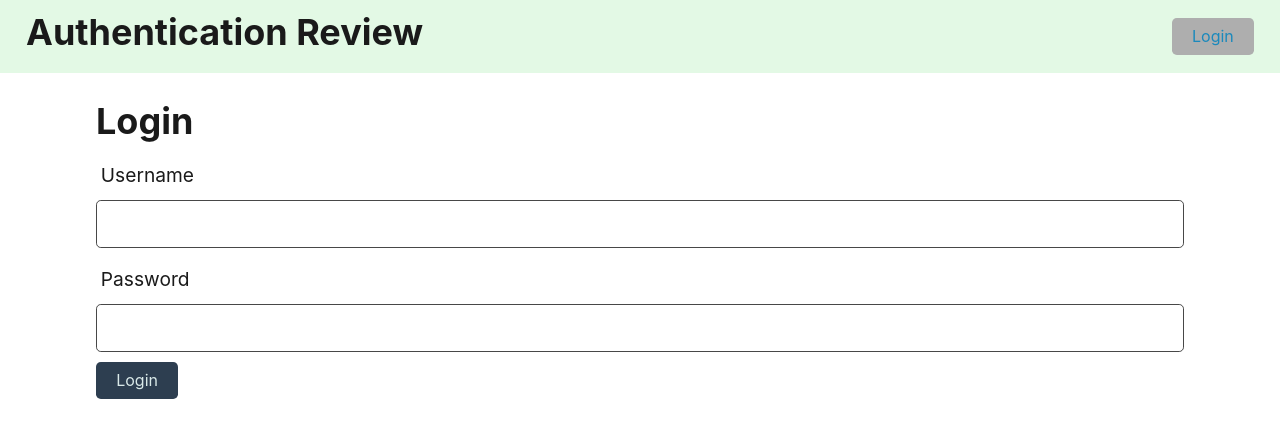
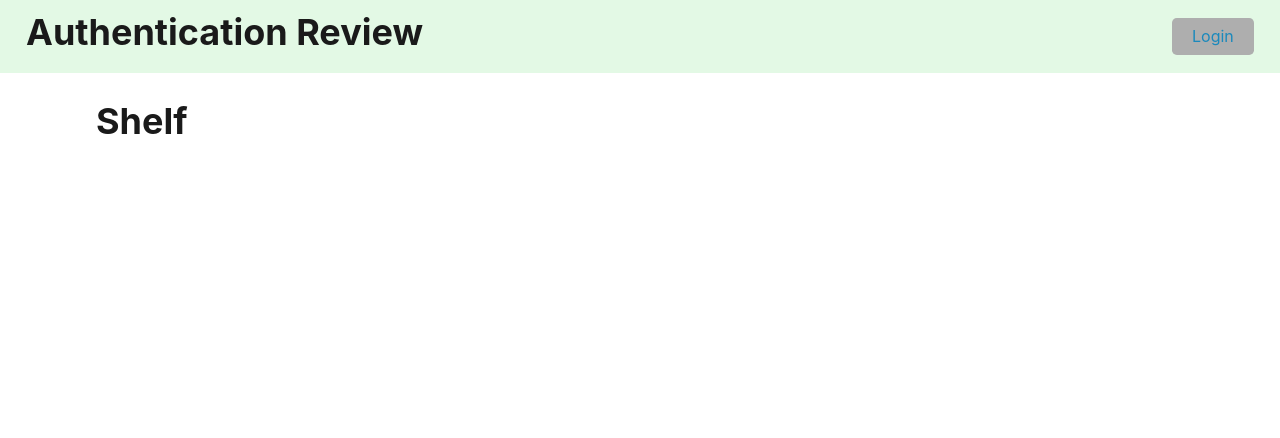
Before and after one commit to tannerflake/WellRead-v1, a React app in the folder client/: page /login in a window 1280 px wide. Shown: the top 438 px of the page. Built offline with nearby package versions, Linux system fonts and the light colour scheme; the HTML template or start-up script is replaced by a standard one.

Commit message:
Added pages for each of us to build

```diff
--- a/client/src/components/Users.tsx
+++ b/client/src/components/Users.tsx
@@ -1,7 +1,7 @@
 import React from 'react';
 
 import type { UserData } from "../interfaces/UserData";
-import auth from '../utils/auth';
+//import auth from '../utils/auth';
 
 // Define the props for the component
 interface UserListProps {
--- a/client/src/main.tsx
+++ b/client/src/main.tsx
@@ -4,9 +4,9 @@ import './index.css';
 
 import App from './App.tsx';
 
-import ErrorPage from './pages/ErrorPage.tsx';
-import Home from './pages/Home.tsx';
-import Login from './pages/Login.tsx';
+import ErrorPage from './pages/Search.tsx';
+import Home from './pages/Recs.tsx';
+import Login from './pages/Shelf.tsx';
 
 const router = createBrowserRouter([
   {
--- a/client/src/pages/ErrorPage.tsx
+++ /dev/null
@@ -1,10 +0,0 @@
-const ErrorPage = () => {
-  return (
-    <section>
-      <h1>404: Page Not Found</h1>
-      <h1> ¯\_(ツ)_/¯</h1>
-    </section>
-  );
-};
-
-export default ErrorPage;
--- a/client/src/pages/Home.tsx
+++ /dev/null
@@ -1,60 +0,0 @@
-import { useState, useEffect, useLayoutEffect } from "react";
-import { retrieveUsers } from "../api/userAPI";
-import type { UserData } from "../interfaces/UserData";
-import ErrorPage from "./ErrorPage";
-import UserList from '../components/Users';
-import auth from '../utils/auth';
-
-const Home = () => {
-
-    const [users, setUsers] = useState<UserData[]>([]);
-    const [error, setError] = useState(false);
-    const [loginCheck, setLoginCheck] = useState(false);
-
-    useEffect(() => {
-        if (loginCheck) {
-            fetchUsers();
-        }
-    }, [loginCheck]);
-
-    useLayoutEffect(() => {
-        checkLogin();
-    }, []);
-
-    const checkLogin = () => {
-        if (auth.loggedIn()) {
-            setLoginCheck(true);
-        }
-    };
-
-    const fetchUsers = async () => {
-        try {
-            const data = await retrieveUsers();
-            setUsers(data)
-        } catch (err) {
-            console.error('Failed to retrieve tickets:', err);
-            setError(true);
-        }
-    }
-
-    if (error) {
-        return <ErrorPage />;
-    }
-
-    return (
-        <>
-            {
-                !loginCheck ? (
-                    <div className='login-notice'>
-                        <h1>
-                            Login to view all your friends!
-                        </h1>
-                    </div>
-                ) : (
-                    <UserList users={users} />
-                )}
-        </>
-    );
-};
-
-export default Home;
--- a/client/src/pages/Login.tsx
+++ /dev/null
@@ -1,71 +0,0 @@
-import { useState, FormEvent, ChangeEvent } from "react";
-
-import Auth from '../utils/auth';  // Import the Auth utility for managing authentication state
-import { login } from "../api/authAPI";  // Import the login function from the API
-import { UserLogin } from "../interfaces/UserLogin";  // Import the interface for UserLogin
-
-const Login = () => {
-  // State to manage the login form data
-  const [loginData, setLoginData] = useState<UserLogin>({
-    username: '',
-    password: ''
-  });
-
-  // Handle changes in the input fields
-  const handleChange = (e: ChangeEvent<HTMLInputElement | HTMLSelectElement>) => {
-    const { name, value } = e.target;
-    setLoginData({
-      ...loginData,
-      [name]: value
-    });
-  };
-
-  // Handle form submission for login
-  const handleSubmit = async (e: FormEvent) => {
-    e.preventDefault();
-    try {
-      // Call the login API endpoint with loginData
-      const data = await login(loginData);
-      // If login is successful, call Auth.login to store the token in localStorage
-      Auth.login(data.token);
-    } catch (err) {
-      console.error('Failed to login', err);  // Log any errors that occur during login
-    }
-  };
-
-  return (
-    <div className='form-container'>
-      <form className='form login-form' onSubmit={handleSubmit}>
-        <h1>Login</h1>
-        {/* Username input field */}
-        <div className="form-group">
-          <label>Username</label>
-          <input
-            className="form-input"
-            type='text'
-            name='username'
-            value={loginData.username || ''}
-            onChange={handleChange}
-          />
-        </div>
-        {/* Password input field */}
-        <div className="form-group">
-          <label>Password</label>
-          <input
-            className="form-input"
-            type='password'
-            name='password'
-            value={loginData.password || ''}
-            onChange={handleChange}
-          />
-        </div>
-        {/* Submit button for the login form */}
-        <div className="form-group">
-          <button className="btn btn-primary" type='submit'>Login</button>
-        </div>
-      </form>
-    </div>
-  )
-};
-
-export default Login;
--- /dev/null
+++ b/client/src/pages/Recs.tsx
@@ -0,0 +1,9 @@
+const Recs = () => {
+    return (
+      <section>
+        <h1>Recommendations</h1>
+      </section>
+    );
+  };
+
+  export default Recs;
--- /dev/null
+++ b/client/src/pages/Search.tsx
@@ -0,0 +1,9 @@
+const Search = () => {
+  return (
+    <section>
+      <h1>Search</h1>
+    </section>
+  );
+};
+
+export default Search;
--- /dev/null
+++ b/client/src/pages/Shelf.tsx
@@ -0,0 +1,9 @@
+const Shelf = () => {
+  return (
+    <section>
+      <h1>Shelf</h1>
+    </section>
+  );
+};
+
+export default Shelf;
```
